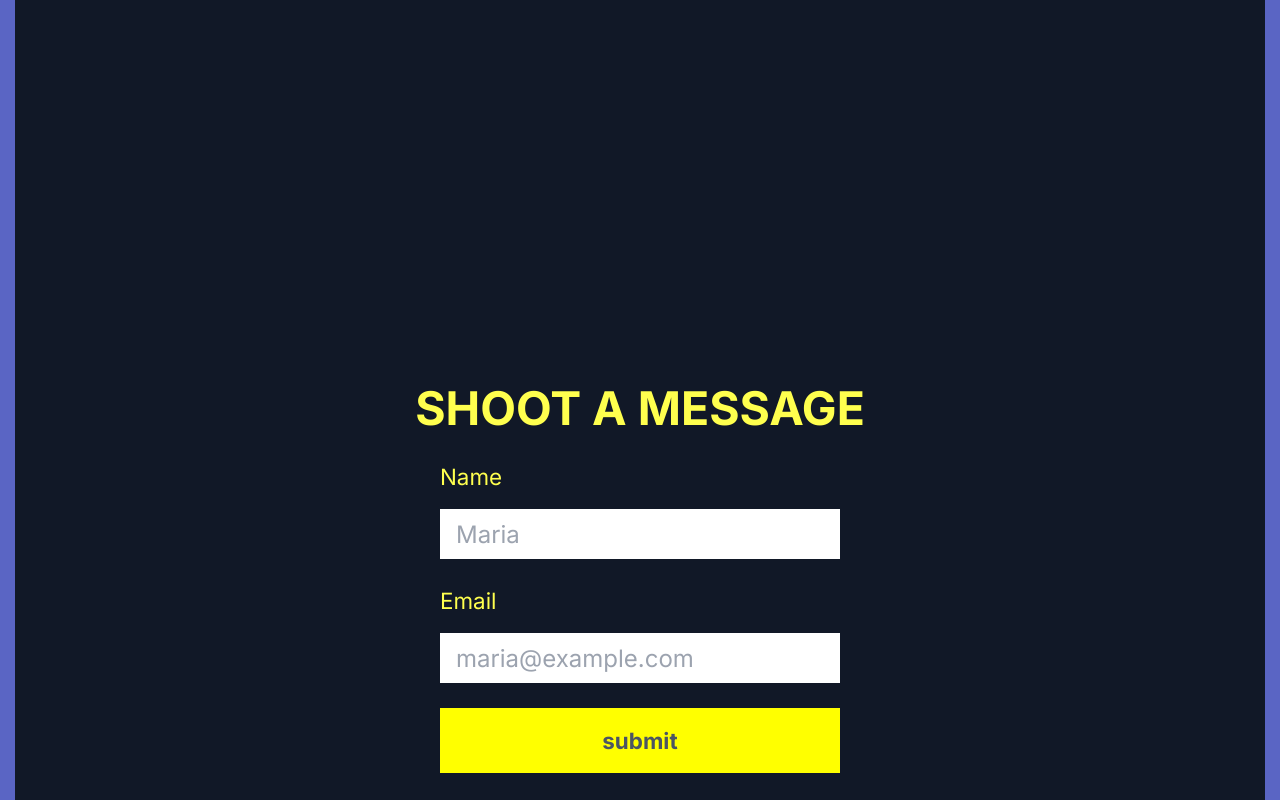
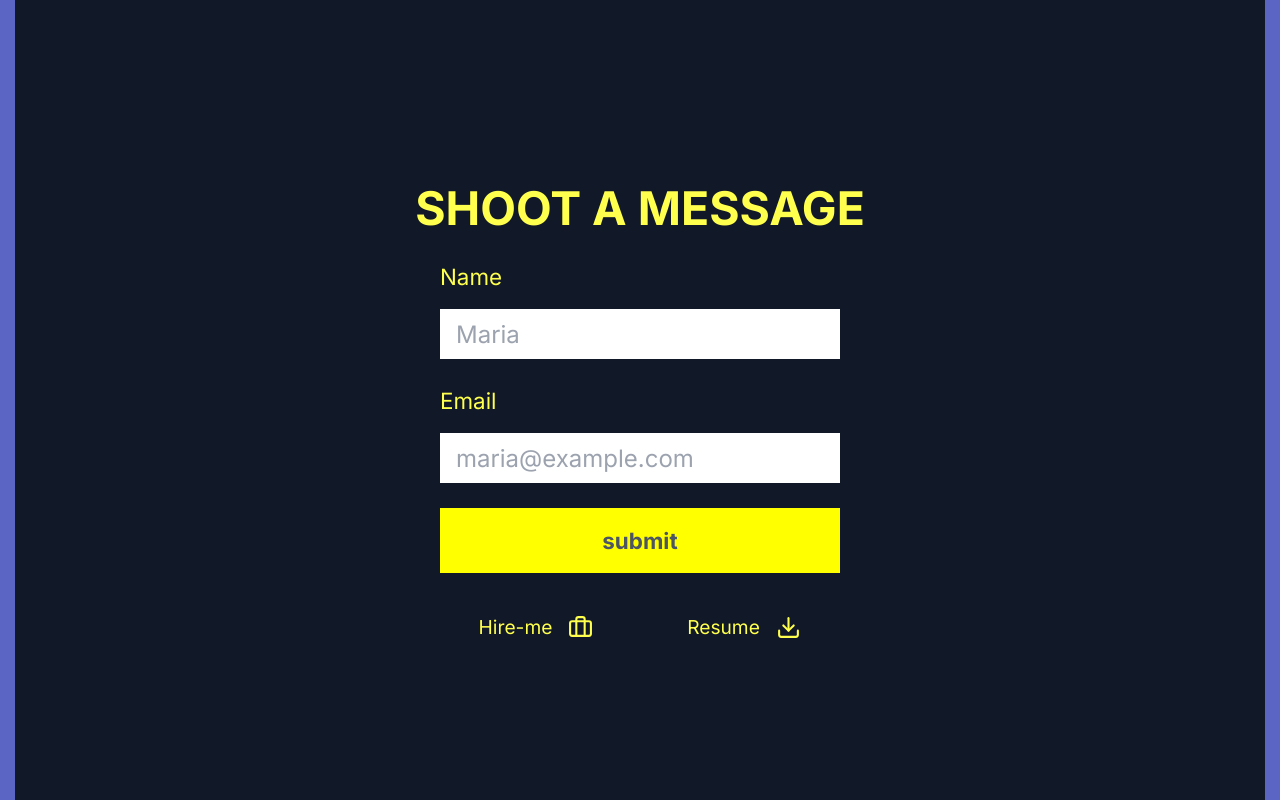
Before and after one commit to Satumbo9/satumbo9, a Next.js app: page /Components/Pages/TALK_TO_ME in a window 1280 px wide. Shown: the top 800 px of the page. Built offline with nearby package versions, Linux system fonts and the light colour scheme.

Commit message:
SIZE MANAGED

```diff
--- a/app/Components/Pages/HOME/page.tsx
+++ b/app/Components/Pages/HOME/page.tsx
@@ -14,7 +14,7 @@ export default function HomePage() {
   return (
     <section
       id="Home"
-      className="flex flex-col sm:h-screen h-screen items-center "
+      className="flex flex-col h-[70vh] md:h-screen items-center "
     >
       <div>
         <Image
--- a/app/Components/Pages/TALK_TO_ME/page.tsx
+++ b/app/Components/Pages/TALK_TO_ME/page.tsx
@@ -23,7 +23,7 @@ export default function SendMeAnEmail() {
   return (
     <section
       id="TALK"
-      className="min-h-[150vh]  sm:h-screen flex flex-col items-center justify-center bg-gray-900"
+      className="h-screen sm:h-screen flex flex-col items-center justify-center bg-gray-900"
     >
       <FormData />
 
```
